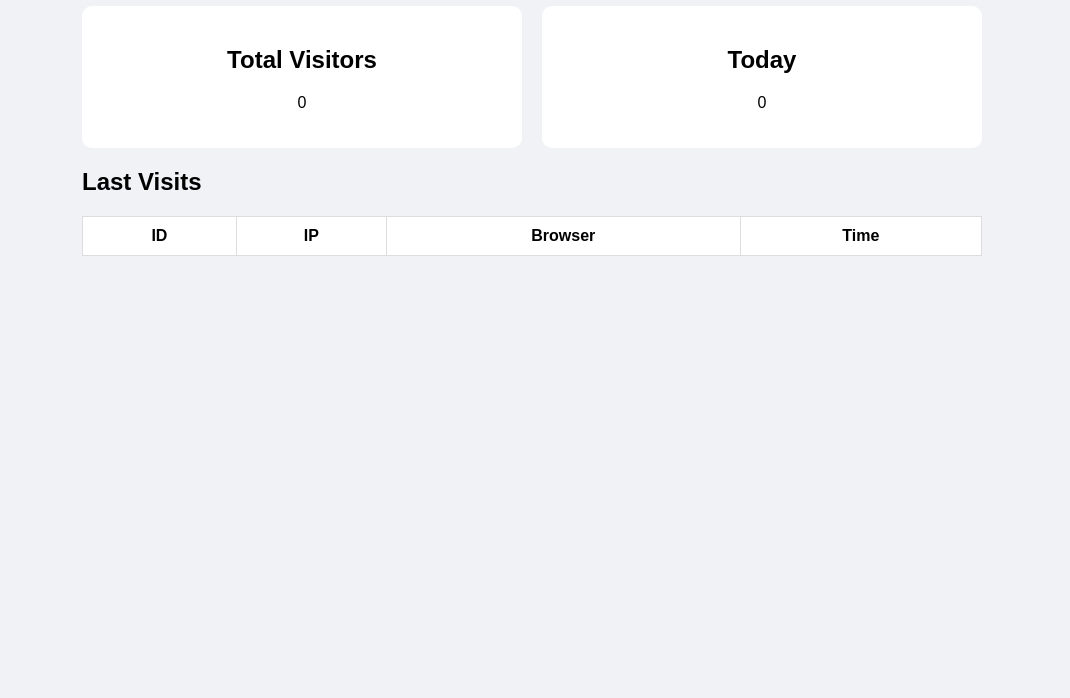
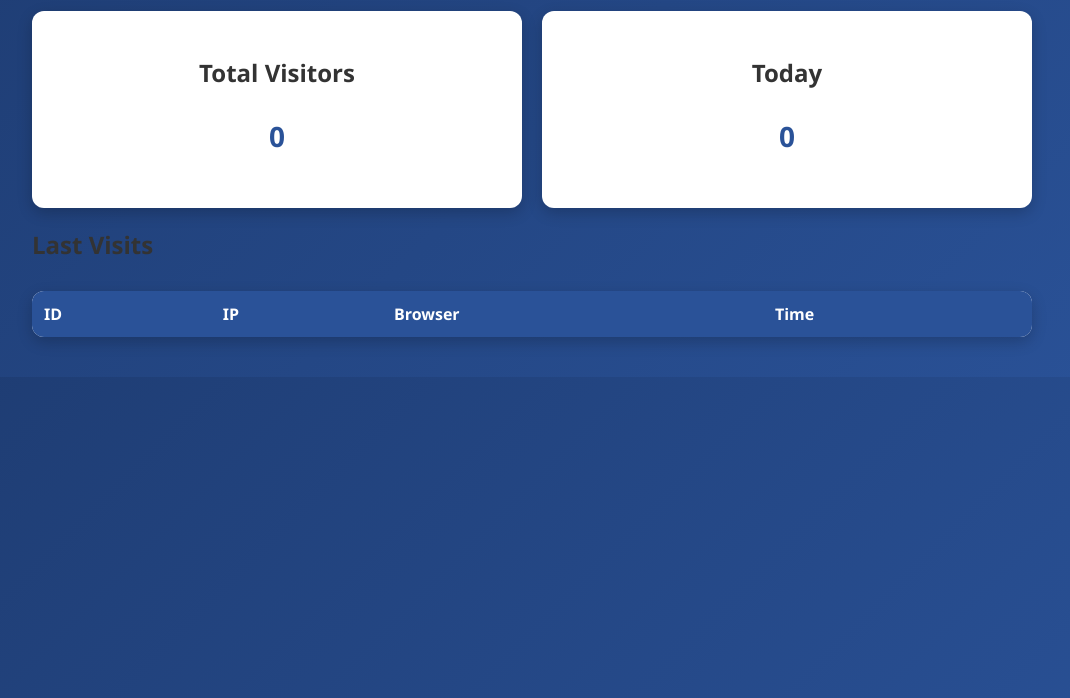
Before and after one commit to Koba-Backcountry/MyAnalytics-Node-Site, a website: page views/dashboard.html in a window 1280 px wide. Shown: the part 102-800 px from the top of the page, without its empty margins (108-1178 px from the left). Drawn offline with Linux system fonts and the light colour scheme; no server answers.

Commit message:
Update style.scc

```diff
--- a/public/style.css
+++ b/public/style.css
@@ -1,11 +1,19 @@
 body {
-  font-family: Arial;
-  background: #f0f2f5;
+  font-family: 'Segoe UI', Arial;
+  background: linear-gradient(135deg, #1e3c72, #2a5298);
+  margin: 0;
+  color: #333;
 }
 
 .container {
-  width: 900px;
-  margin: 50px auto;
+  width: 1000px;
+  margin: 40px auto;
+}
+
+h1 {
+  text-align: center;
+  color: white;
+  margin-bottom: 30px;
 }
 
 .cards {
@@ -15,20 +23,52 @@ body {
 
 .card {
   background: white;
-  padding: 20px;
+  padding: 25px;
   flex: 1;
-  border-radius: 10px;
+  border-radius: 12px;
   text-align: center;
+  box-shadow: 0 5px 15px rgba(0,0,0,0.2);
+  transition: transform 0.2s;
+}
+
+.card:hover {
+  transform: translateY(-5px);
+}
+
+.card h2 {
+  margin-bottom: 10px;
+}
+
+.card p {
+  font-size: 28px;
+  font-weight: bold;
+  color: #2a5298;
 }
 
 table {
   width: 100%;
-  margin-top: 20px;
+  margin-top: 30px;
   border-collapse: collapse;
   background: white;
+  border-radius: 12px;
+  overflow: hidden;
+  box-shadow: 0 5px 15px rgba(0,0,0,0.2);
+}
+
+th {
+  background: #2a5298;
+  color: white;
 }
 
 th, td {
-  padding: 10px;
-  border: 1px solid #ddd;
+  padding: 12px;
+  text-align: left;
 }
+
+tr:nth-child(even) {
+  background: #f2f2f2;
+}
+
+tr:hover {
+  background: #e6ecff;
+}
```
